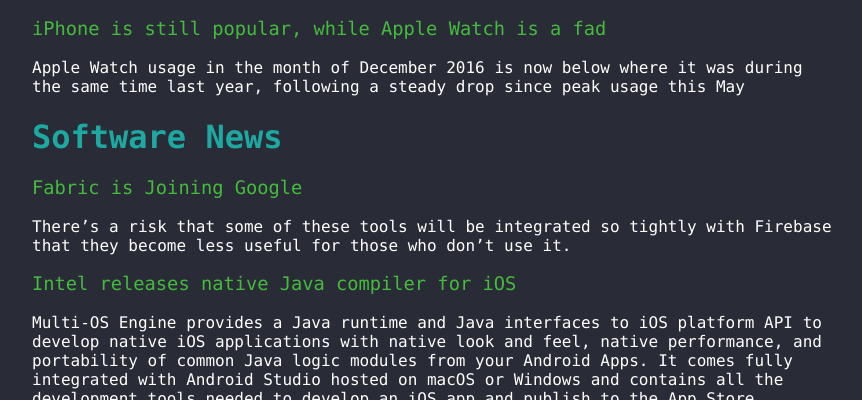
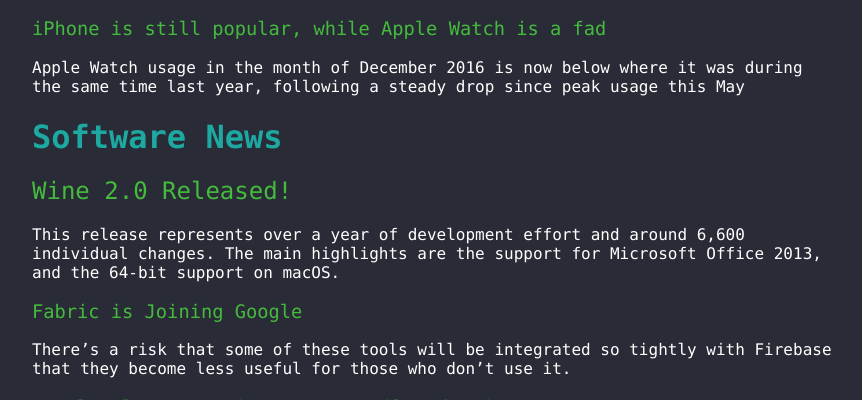
Before and after one commit to colemancda/colemancda.github.io, a Jekyll site: the page built from index.md, in a window 1280 px wide and 900 px high, scrolled down 1504 px, cut to the strip 83-483 px from the top of the window. Shown: the whole strip, without its empty margins (208-1070 px from the left). Built offline with Jekyll 4.4.1, drawn with Linux system fonts in a browser that asks for light colours; comment, search, counter and statistics services are not loaded; our own code applies the rules of GitHub Pages for plain Markdown files.

Commit message:
Updated index

```diff
--- a/index.md
+++ b/index.md
@@ -51,6 +51,12 @@ Apple's spaceship-shaped campus in Cupertino, California is nearing completion,
 Apple Watch usage in the month of December 2016 is now below where it was during the same time last year, following a steady drop since peak usage this May
 
 # Software News
+
+## [Wine 2.0 Released!](https://www.winehq.org/announce/2.0)
+
+This release represents over a year of development effort and around
+6,600 individual changes. The main highlights are the support for
+Microsoft Office 2013, and the 64-bit support on macOS.
 
 ### [Fabric is Joining Google](https://fabric.io/blog/fabric-joins-google)
 
```
